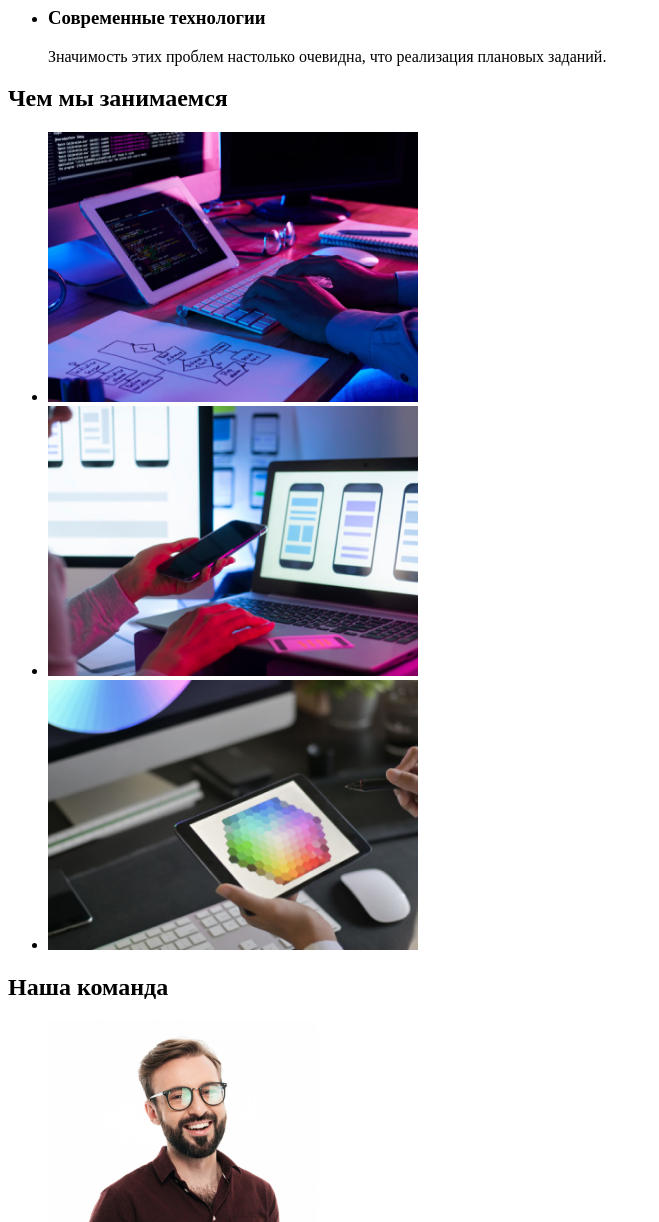
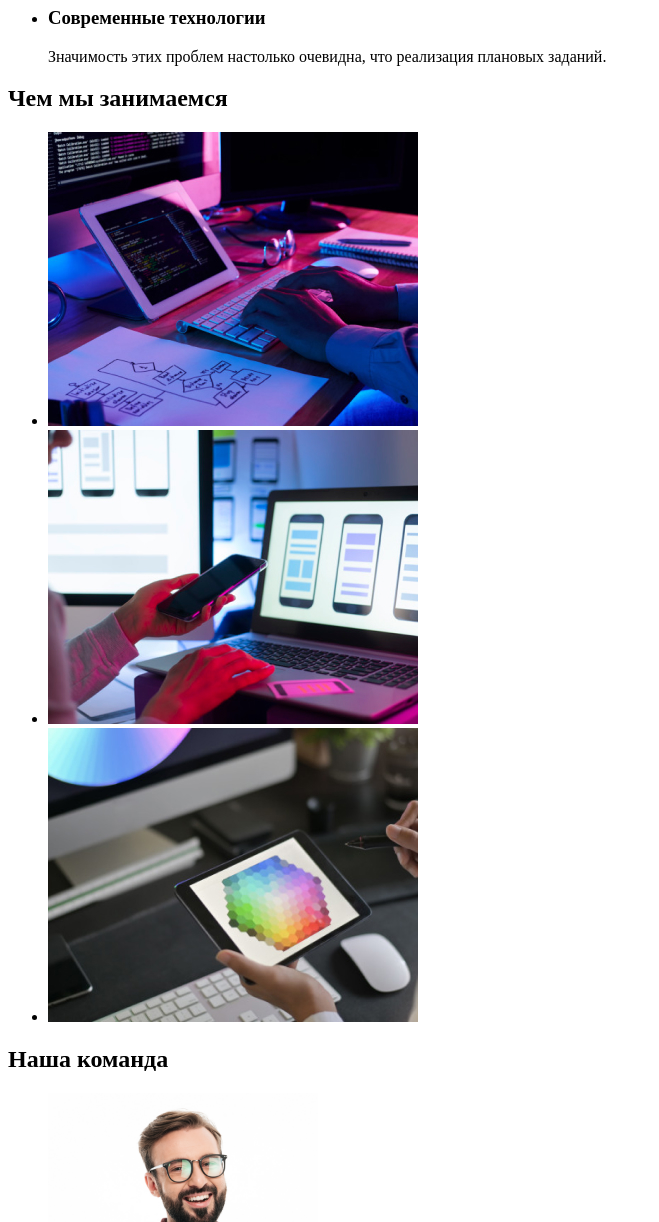
Before and after one commit to vvs1403/goit-markup-hw-01, a plain HTML site: page index.html in a window 1280 px wide. Shown: the part 480-1702 px from the top of the page, without its empty margins (0-659 px from the left). Drawn offline with Linux system fonts and the light colour scheme.

Commit message:
update hw-1

```diff
--- a/index.html
+++ b/index.html
@@ -69,19 +69,19 @@
         <img src="./images/img_pc.jpg"
          alt="Веб проект для ПК"
          width="370"
-         height="270"/>
+         height="294"/>
     </li>
     <li>
         <img src="./images/img_tel.jpg"
          alt="Веб проект для Телефона"
          width="370"
-         height="270"/>
+         height="294"/>
     </li>
     <li>
         <img src="./images/img_plansh.jpg"
          alt="Веб проект для Планшета"
          width="370"
-         height="270"/>
+         height="294"/>
     </li>
 </ul>
     </section>
```
